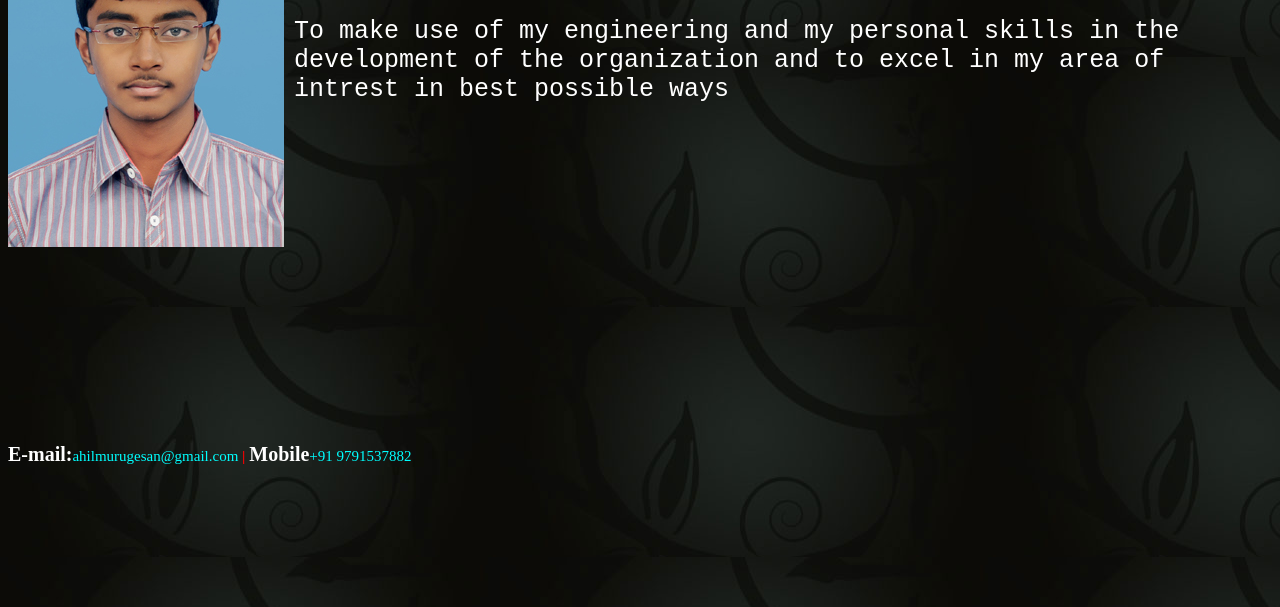
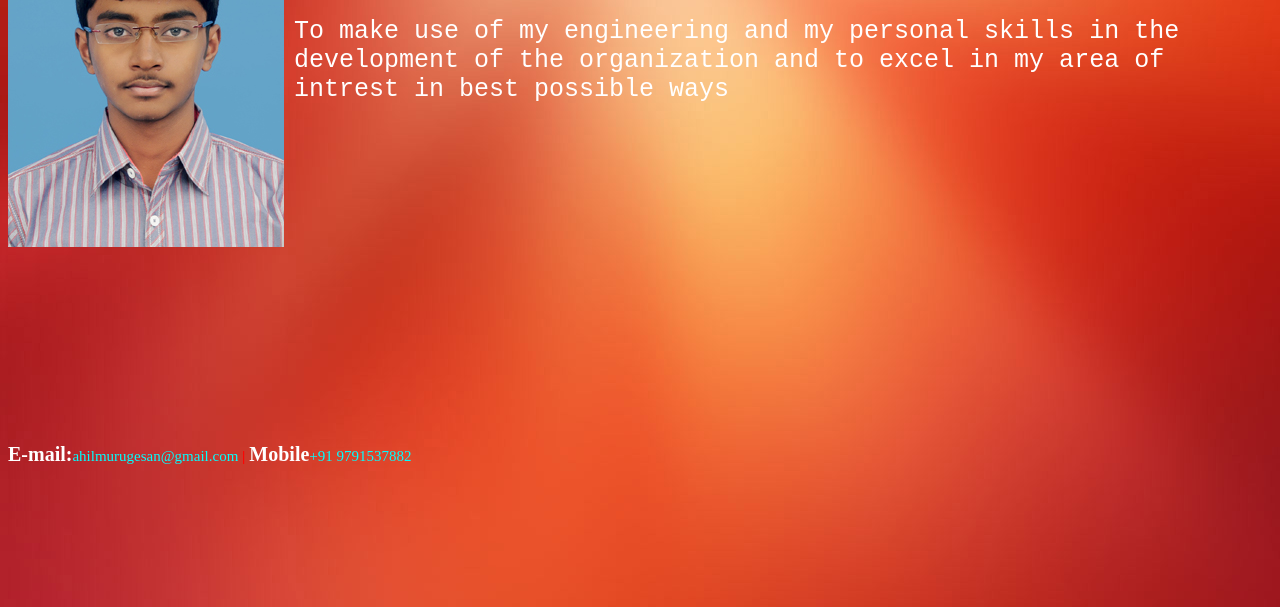
Before and after one commit to Ahilmurugesan/ahilmurugesan.github.io, a plain HTML site: page index.html in a window 1280 px wide. Shown: the part 193-800 px from the top of the page. Drawn offline with Linux system fonts and the light colour scheme.

Commit message:
Update style.css

```diff
--- a/stylesheet/style.css
+++ b/stylesheet/style.css
@@ -1,5 +1,5 @@
 body{
-     background-image: url("/image/orb_design_03.jpg"); //image url
+     background-image: url("/image/bg-8-full.jpg"); //image url
     font-family: monospace;
 }
 .header{
```
